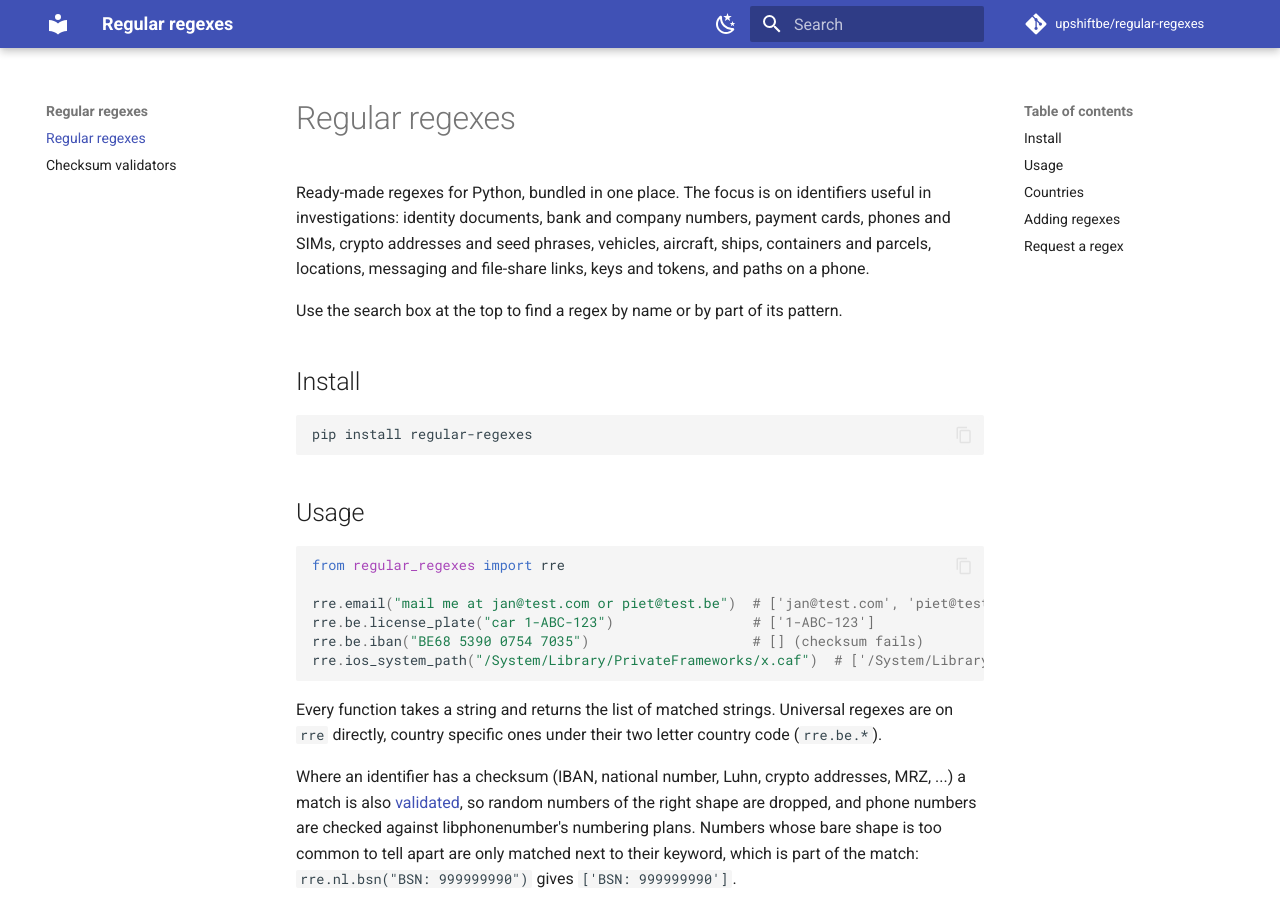
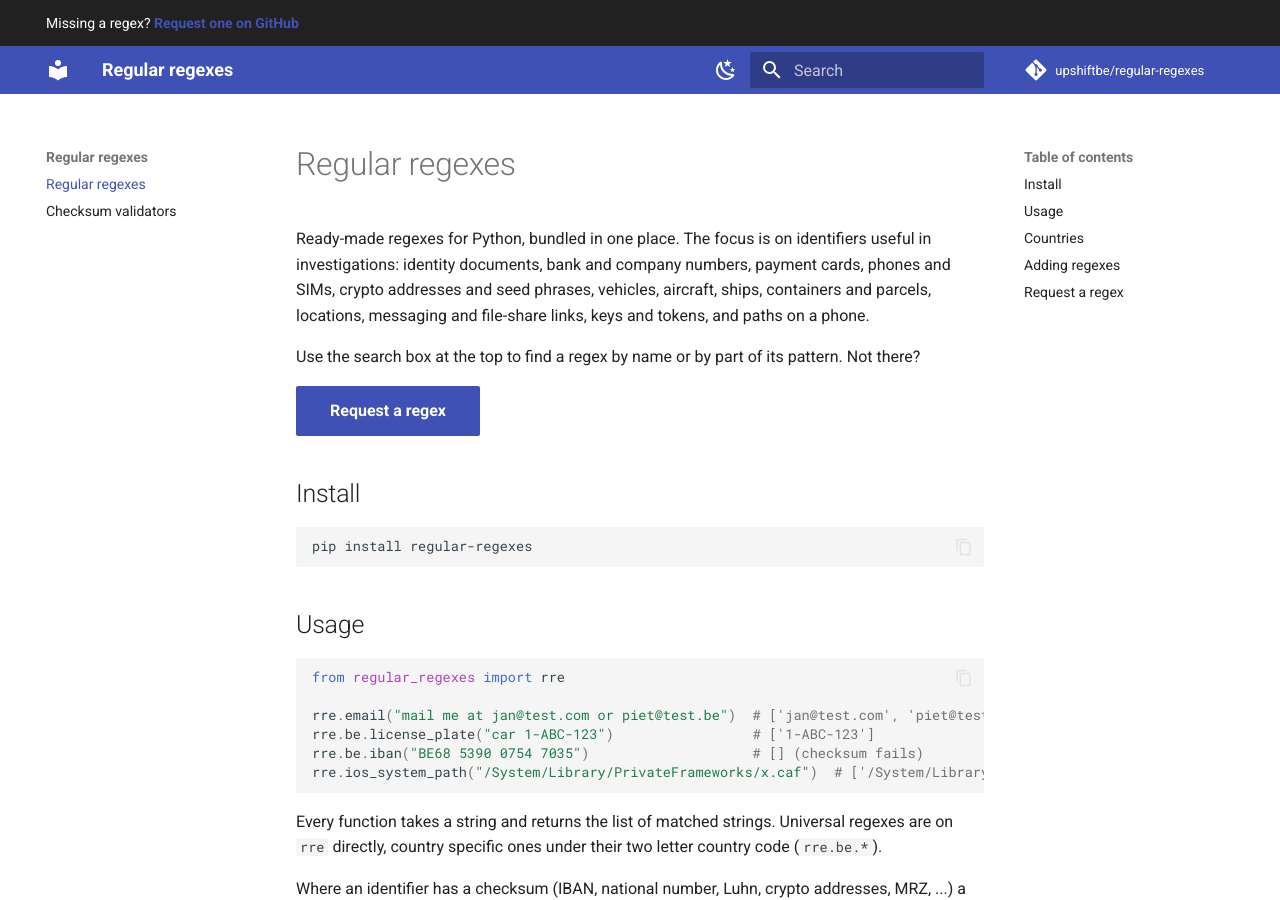
Before and after one commit to upshiftbe/regular-regexes, an MkDocs documentation site: the page built from docs/index.md, in a window 1280 px wide and 900 px high. Built offline with MkDocs 1.6.1 and Material for MkDocs 9.7.7, drawn with Linux system fonts in a browser that asks for light colours; comment, search, counter and statistics services are not loaded.

Commit message:
feat: show the regex request link on every page (#18)
Most visitors land on a regex page from search, so a bar above every page links to the request form. On the home page the button moves up under the intro as a primary button.

```diff
--- a/docs/index.md
+++ b/docs/index.md
@@ -9,7 +9,9 @@ investigations: identity documents, bank and company numbers, payment cards, pho
 crypto addresses and seed phrases, vehicles, aircraft, ships, containers and parcels, locations,
 messaging and file-share links, keys and tokens, and paths on a phone.
 
-Use the search box at the top to find a regex by name or by part of its pattern.
+Use the search box at the top to find a regex by name or by part of its pattern. Not there?
+
+[Request a regex](https://github.com/upshiftbe/regular-regexes/issues/new?template=regex-request.yml){ .md-button .md-button--primary }
 
 ## Install
 
--- a/overrides/main.html
+++ b/overrides/main.html
@@ -7,6 +7,11 @@
   {%- else -%}
     {{ super() }}
   {%- endif -%}
+{% endblock %}
+
+{#- A bar above every page, since most visitors land on a regex page from search, not on the home page. -#}
+{% block announce %}
+  Missing a regex? <a href="https://github.com/upshiftbe/regular-regexes/issues/new?template=regex-request.yml"><strong>Request one on GitHub</strong></a>
 {% endblock %}
 
 {#- How a link to the page looks when it is shared, and on the home page what the project is, for search engines. -#}
```
